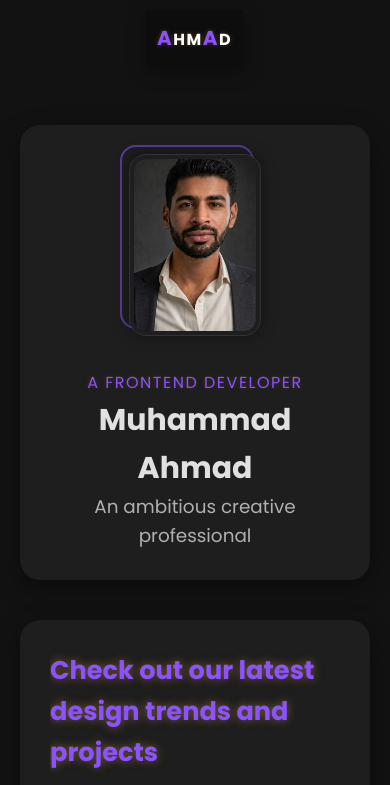
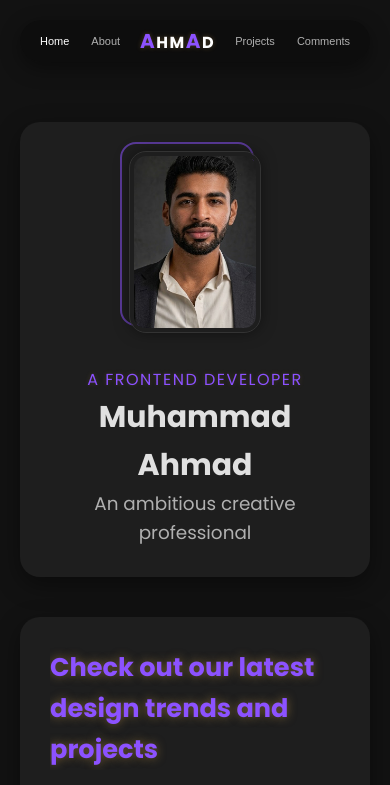
Before and after one commit to riaz45642-alt/portfolio, a plain HTML site: page frontend/index.html in a window 390 px wide. Shown: the top 785 px of the page. Drawn offline with Linux system fonts and the light colour scheme; no server answers.

Commit message:
solve sever issue

```diff
--- a/frontend/index.html
+++ b/frontend/index.html
@@ -12,12 +12,14 @@
     <header>
         <nav>
             <div class="nav">
+                <button onclick="location.href='index.html'" style="color:white">Home</button>
+                <button onclick="location.href='about.html'">About</button>
                 <h3><span>A</span>HM<span>A</span>D</h3>
+                <button onclick="location.href='projects.html'">Projects</button>
+                <button onclick="location.href='comments.html'">Comments</button>
+                <button onclick="location.href='contact.html'">Contact</button>
             </div>
         </nav>
-        <div class="menu-toggle">
-            <i class="fas fa-bars"></i>
-        </div>
     </header>
 
     <main class="container">
--- a/frontend/style1.css
+++ b/frontend/style1.css
@@ -24,13 +24,24 @@
     --brand-linkedin: #0a66c2;
 }
 
+html {
+    max-width: 100%;
+    overflow-x: hidden;
+}
+
 body {
     font-family: 'Poppins', sans-serif;
     background-color: var(--primary-bg);
     color: var(--text-color);
     line-height: 1.6;
     overflow-x: hidden;
+    max-width: 100%;
     perspective: 1000px; /* For 3D transformations */
+}
+
+img, svg, video, iframe, table {
+    max-width: 100%;
+    height: auto;
 }
 
 .container {
@@ -651,16 +662,27 @@ h3 span:hover {
 
 @media (max-width: 768px) {
     .nav {
-        width: 100%;
-        border-radius: 0;
-        margin-top: 0;
-        justify-content: space-between; /* Better spacing for mobile nav */
-        padding: 0 10px;
+        width: calc(100% - 20px);
+        max-width: calc(100% - 20px);
+        margin: 10px auto 0;
+        border-radius: 30px;
+        justify-content: flex-start;
+        padding: 6px 14px;
+        gap: 4px;
+        height: auto;
+        overflow-x: auto;
+        -webkit-overflow-scrolling: touch;
+        scrollbar-width: none;
+    }
+    .nav::-webkit-scrollbar {
+        display: none;
     }
     .nav button {
-        padding: 5px 8px;
+        padding: 10px 12px;
         font-size: 12px;
         border-radius: 20px;
+        flex-shrink: 0;
+        white-space: nowrap;
     }
     .nav button::before { /* Adjust pseudo-element for smaller buttons */
         border-radius: 20px;
@@ -668,6 +690,8 @@ h3 span:hover {
     .nav h3 {
         font-size: 18px;
         letter-spacing: 1.5px;
+        padding: 0 8px;
+        flex-shrink: 0;
     }
     h3 span {
         font-size: 25px;
@@ -708,11 +732,13 @@ h3 span:hover {
 
 @media (max-width: 480px) {
     .nav {
-        height: 55px;
+        height: auto;
+        padding: 5px 10px;
+        gap: 2px;
     }
     .nav button {
-        font-size: 10px;
-        padding: 4px 6px;
+        font-size: 11px;
+        padding: 8px 10px;
     }
     .nav h3 {
         font-size: 16px;
```
Also changed, not shown: backend/server.js (+15 -1 lines).
